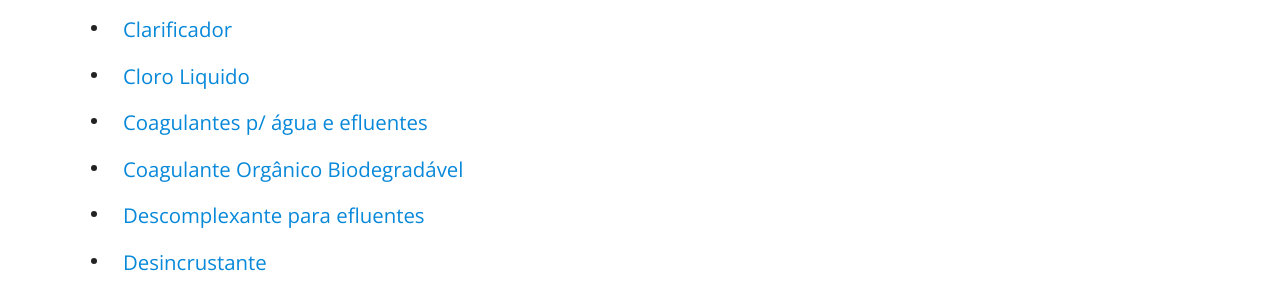
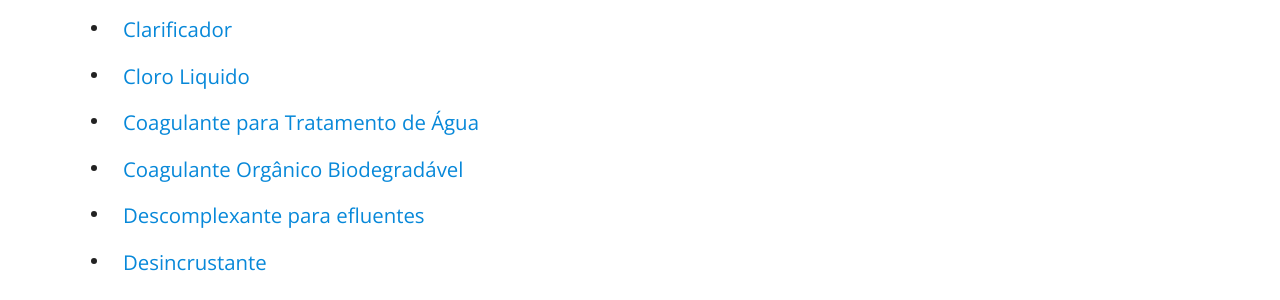
Before and after one commit to purewaterefluentes/purewaterefluentes.github.io, a Jekyll site: the page built from produtos/index.md, in a window 1280 px wide and 900 px high, scrolled down 878 px. Shown: the part 152-452 px from the top of the window. Built offline with Jekyll 4.4.1, drawn with Linux system fonts in a browser that asks for light colours; nearby versions of some CDN libraries; library files that are not in the unit come from our copies.

Commit message:
Update index.md

```diff
--- a/produtos/index.md
+++ b/produtos/index.md
@@ -24,7 +24,7 @@ robots: follow
 - [Biocida](biocida.html){:.btn .btn-link}
 - [Clarificador](clarificador-agua-efluentes.html){:.btn .btn-link}
 - [Cloro Liquido](cloro-liquido.html){:.btn .btn-link}
-- [Coagulantes p/ água e efluentes](coagulante-agua-efluentes.html){:.btn .btn-link}
+- [Coagulante para Tratamento de Água](coagulante-para-tratamento-de-agua-efluentes.html){:.btn .btn-link}
 - [Coagulante Orgânico Biodegradável](coagulante-organico-biodegradavel.html){:.btn .btn-link}
 - [Descomplexante para efluentes](descomplexante.html){:.btn .btn-link}
 - [Desincrustante](desincrustante.html){:.btn .btn-link}
```
